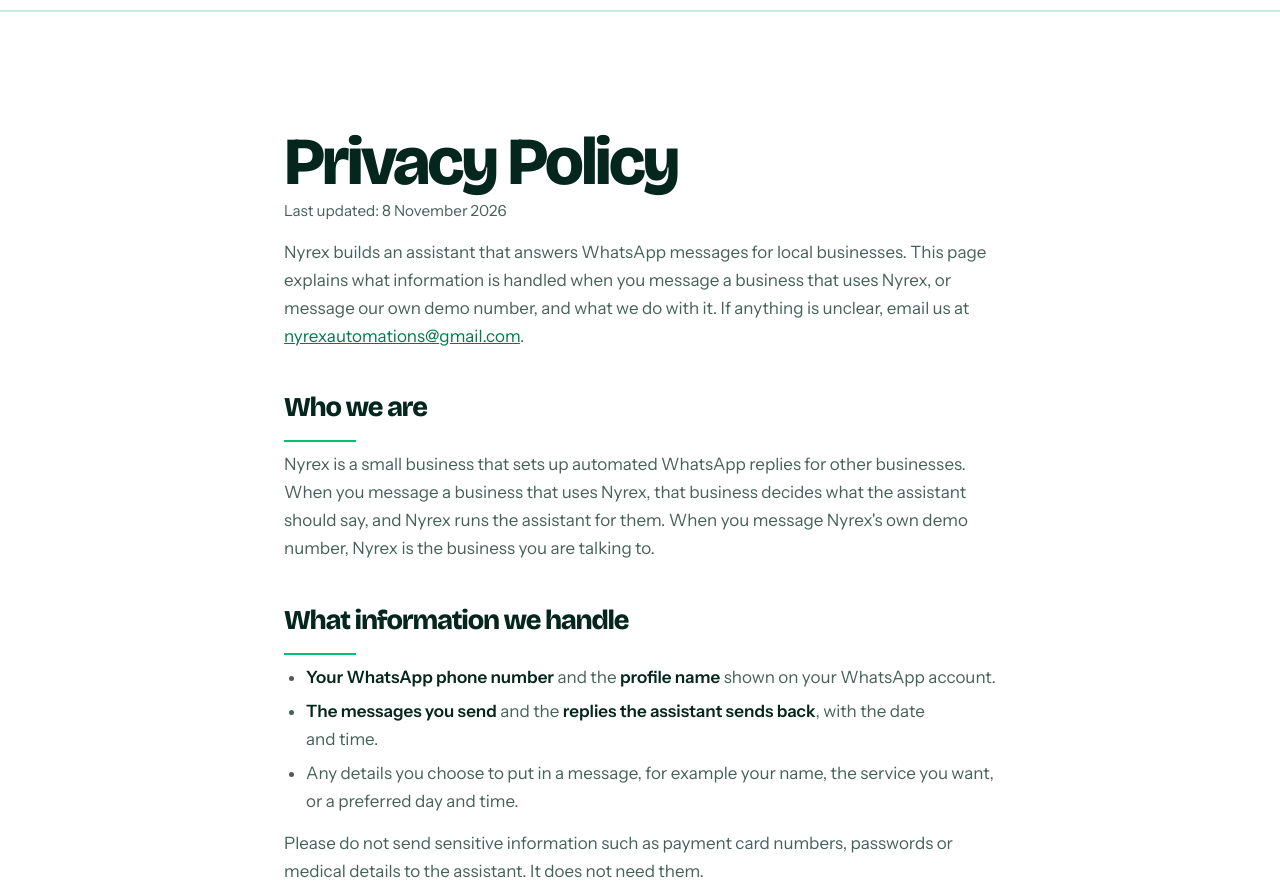
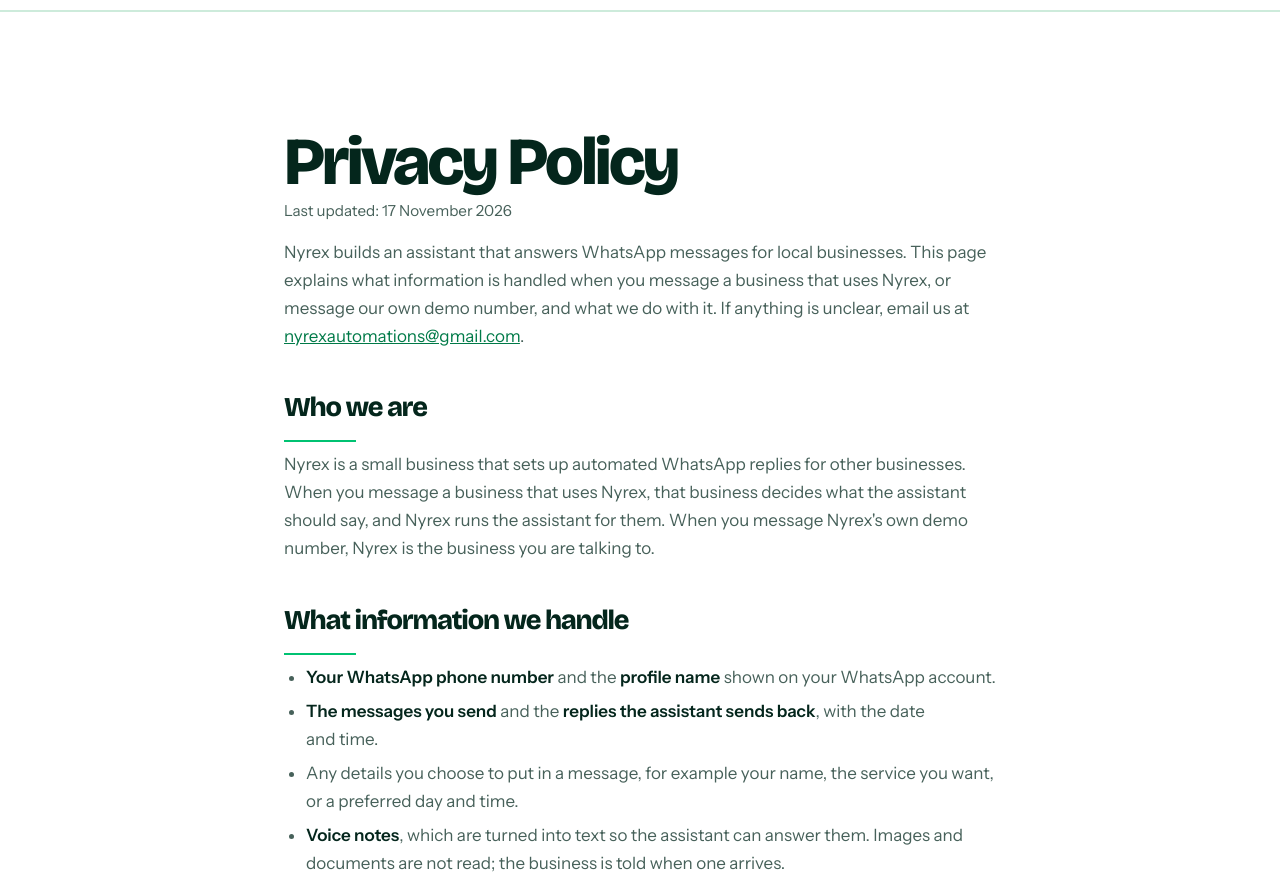
Before and after one commit to nyrexautomations-blip/Nyrex, a plain HTML site: page privacy.html in a window 1280 px wide. Shown: the part 62-951 px from the top of the page. Drawn offline with Linux system fonts and the light colour scheme.

Commit message:
Privacy: state 30-day automatic deletion and voice-note handling
Co-Authored-By: Claude Sonnet 5.5 <noreply@anthropic.com>
Claude-Session: https://claude.ai/code/session_01NFNHf65eZybjvogyvYGyoa

```diff
--- a/privacy.html
+++ b/privacy.html
@@ -35,7 +35,7 @@
 <main id="main">
 <section><div class="wrap narrow prose">
   <h1 style="font-size:clamp(2.4rem,5.4vw,4.2rem)">Privacy Policy</h1>
-  <p class="meta">Last updated: 8 November 2026</p>
+  <p class="meta">Last updated: 17 November 2026</p>
 
   <p>Nyrex builds an assistant that answers WhatsApp messages for local businesses. This page explains what information is handled when you message a business that uses Nyrex, or message our own demo number, and what we do with it. If anything is unclear, email us at <a href="mailto:nyrexautomations@gmail.com">nyrexautomations@gmail.com</a>.</p>
 
@@ -47,6 +47,7 @@
     <li><b>Your WhatsApp phone number</b> and the <b>profile name</b> shown on your WhatsApp account.</li>
     <li><b>The messages you send</b> and the <b>replies the assistant sends back</b>, with the date and time.</li>
     <li>Any details you choose to put in a message, for example your name, the service you want, or a preferred day and time.</li>
+    <li><b>Voice notes</b>, which are turned into text so the assistant can answer them. Images and documents are not read; the business is told when one arrives.</li>
   </ul>
   <p>Please do not send sensitive information such as payment card numbers, passwords or medical details to the assistant. It does not need them.</p>
 
@@ -76,7 +77,7 @@
   <p>Replies are written by AI. The assistant will say so if you ask. It is told to use only the information the business has given it, but it can still make mistakes, so a person at the business confirms anything important, such as a booking.</p>
 
   <h2>How long we keep it</h2>
-  <p>We keep conversation records only as long as they are needed to run the assistant for the business and to fix problems. Records are not deleted automatically yet, so the best way to have yours removed is to ask us (see below).</p>
+  <p>Conversation records, and the short memory the assistant uses within a conversation, are deleted automatically after 30 days. Information a business gives us so the assistant can answer, such as its services and hours, is kept while it uses Nyrex. To have your messages removed sooner, ask us (see below).</p>
 
   <h2>Your choices</h2>
   <ul>
```
